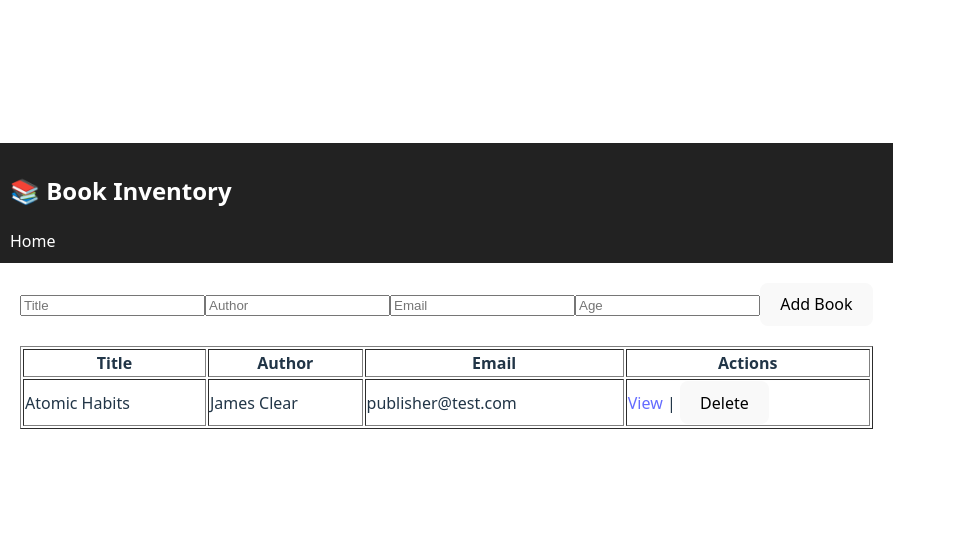
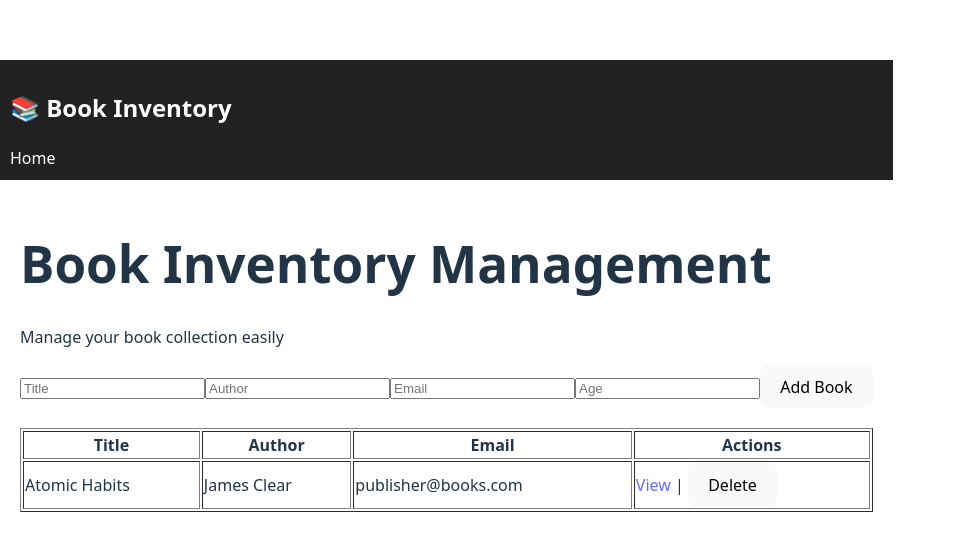
Before and after one commit to VR-vranjan/book_inventory, a React (Vite) app: page / in a window 1280 px wide. Shown: the part 104-652 px from the top of the page, without its empty margins (0-956 px from the left). Built offline with nearby package versions, Linux system fonts and the light colour scheme.

Commit message:
Created home page with central book state

```diff
--- a/src/pages/Home.jsx
+++ b/src/pages/Home.jsx
@@ -8,14 +8,23 @@ export default function Home() {
       id: 1,
       title: "Atomic Habits",
       author: "James Clear",
-      email: "publisher@test.com",
-      age: 5
+      email: "publisher@books.com",
+      age: 5,
+      publisher: "Penguin",
+      publishedDate: "2018",
+      overview: "A practical guide to building good habits."
     }
   ]);
 
   return (
     <div style={{ padding: "20px" }}>
+      <h1>Book Inventory Management</h1>
+      <p>Manage your book collection easily</p>
+
+      {/* Add Book Form */}
       <BookForm books={books} setBooks={setBooks} />
+
+      {/* Book Table */}
       <BookTable books={books} setBooks={setBooks} />
     </div>
   );
```
